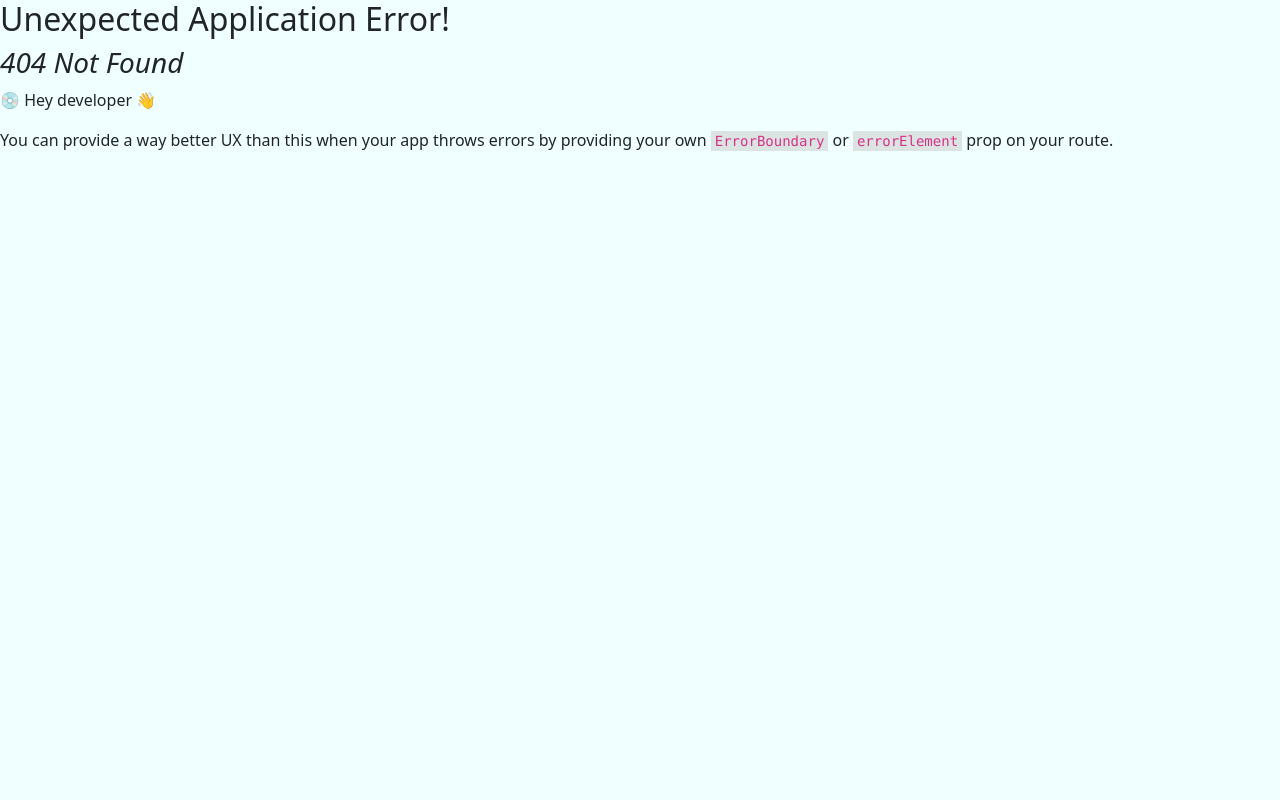
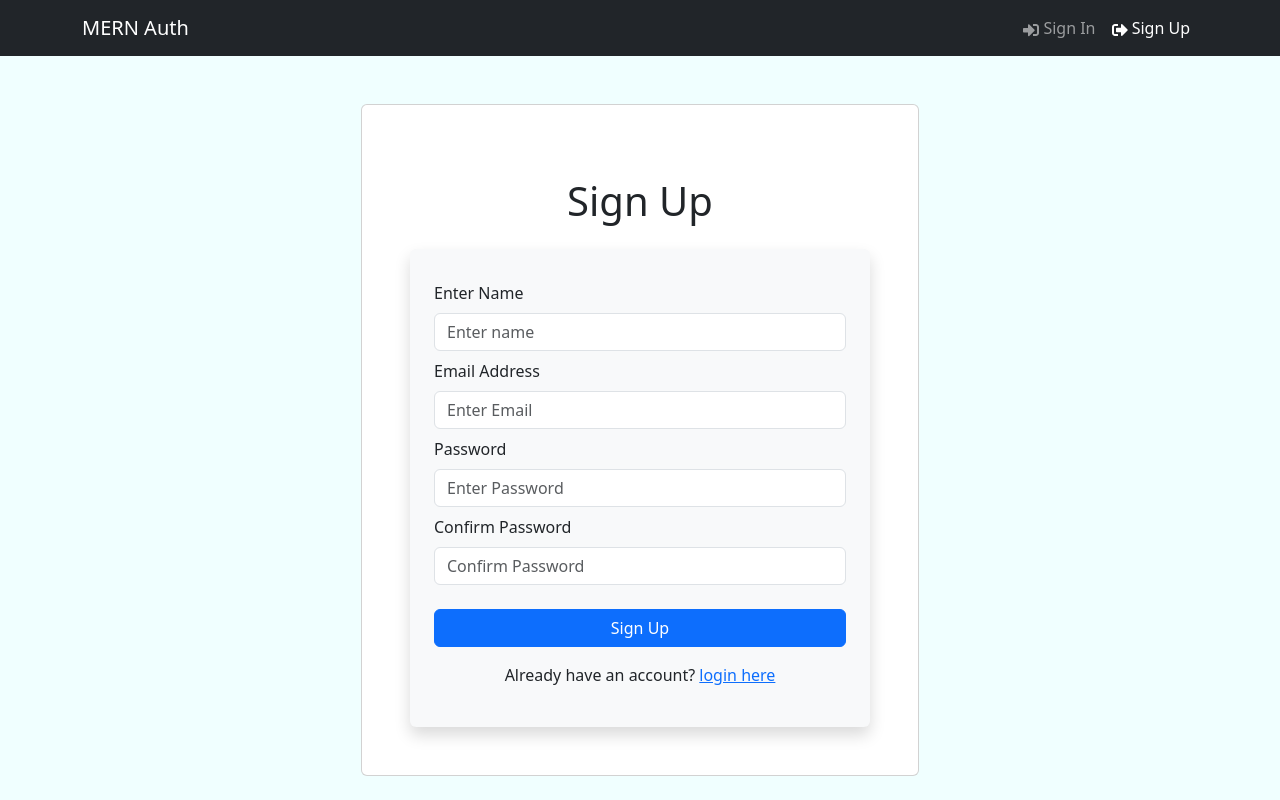
Before and after one commit to Sukh767/MERN_Authentication, a React (Vite) app in the folder frontend/: page /register in a window 1280 px wide. Before the commit this address had no page. Built offline with nearby package versions, Linux system fonts and the light colour scheme.

Commit message:
Setup route for register and implement register form container

```diff
--- a/frontend/src/main.jsx
+++ b/frontend/src/main.jsx
@@ -12,12 +12,14 @@
 import App from "./App.jsx";
 import HomeScreen from "./screnns/HomeScreen.jsx";
 import LoginScreen from "./screnns/LoginScreen.jsx";
+import RegisterScreen from "./screnns/RegisterScreen.jsx";
 
 const router = createBrowserRouter(
   createRoutesFromElements(
     <Route path="/" element={<App />}>
       <Route index={true} path="/" element={<HomeScreen />} />
       <Route path="/login" element={<LoginScreen />} />
+      <Route path="/register" element={<RegisterScreen />} />
     </Route>
   )
 );
--- /dev/null
+++ b/frontend/src/screnns/RegisterScreen.jsx
@@ -0,0 +1,83 @@
+import React, { useState } from 'react';
+import { Link, useNavigate } from "react-router-dom";
+import { Form, Button, Row, Col } from "react-bootstrap";
+import FormContainer from "../components/FormContainer";
+// import { useDispatch } from "react-redux";
+// import { toast } from "react-toastify";
+
+function RegisterScreen() {
+  const [name, setName] = useState("");
+  const [email, setEmail] = useState("");
+  const [password, setPassword] = useState("");
+  const [confirmPassword, setConfirmPassword] = useState("");
+
+  // const dispatch = useDispatch();
+  // const navigate = useNavigate();
+
+  const submitHandler = async (e) => {
+    e.preventDefault();
+    console.log('Submit');
+    // Add your login logic here
+  };
+
+  return (
+    <FormContainer>
+      <h1 className="text-center my-4">Sign Up</h1>
+      <Form onSubmit={submitHandler} className="p-4 shadow rounded bg-light">
+      <Form.Group className="my-2" controlId="name">
+          <Form.Label>Enter Name</Form.Label>
+          <Form.Control
+            type="text"
+            placeholder="Enter name"
+            value={name}
+            onChange={(e) => setName(e.target.value)}
+            required
+          />
+        </Form.Group>
+
+        <Form.Group className="my-2" controlId="email">
+          <Form.Label>Email Address</Form.Label>
+          <Form.Control
+            type="email"
+            placeholder="Enter Email"
+            value={email}
+            onChange={(e) => setEmail(e.target.value)}
+            required
+          />
+        </Form.Group>
+
+        <Form.Group className="my-2" controlId="password">
+          <Form.Label>Password</Form.Label>
+          <Form.Control
+            type="password"
+            placeholder="Enter Password"
+            value={password}
+            onChange={(e) => setPassword(e.target.value)}
+            required
+          />
+        </Form.Group>
+
+        <Form.Group className="my-2" controlId="confirmPassword">
+          <Form.Label>Confirm Password</Form.Label>
+          <Form.Control
+            type="password"
+            placeholder="Confirm Password"
+            value={confirmPassword}
+            onChange={(e) => setConfirmPassword(e.target.value)}
+            required
+          />
+        </Form.Group>
+
+        <Button type="submit" variant="primary" className="mt-3 w-100">Sign Up</Button>
+
+        <Row className="py-3">
+          <Col className="text-center">
+            Already have an account? <Link to='/login'>login here</Link>
+          </Col>
+        </Row>
+      </Form>
+    </FormContainer>
+  );
+}
+
+export default RegisterScreen;
```
